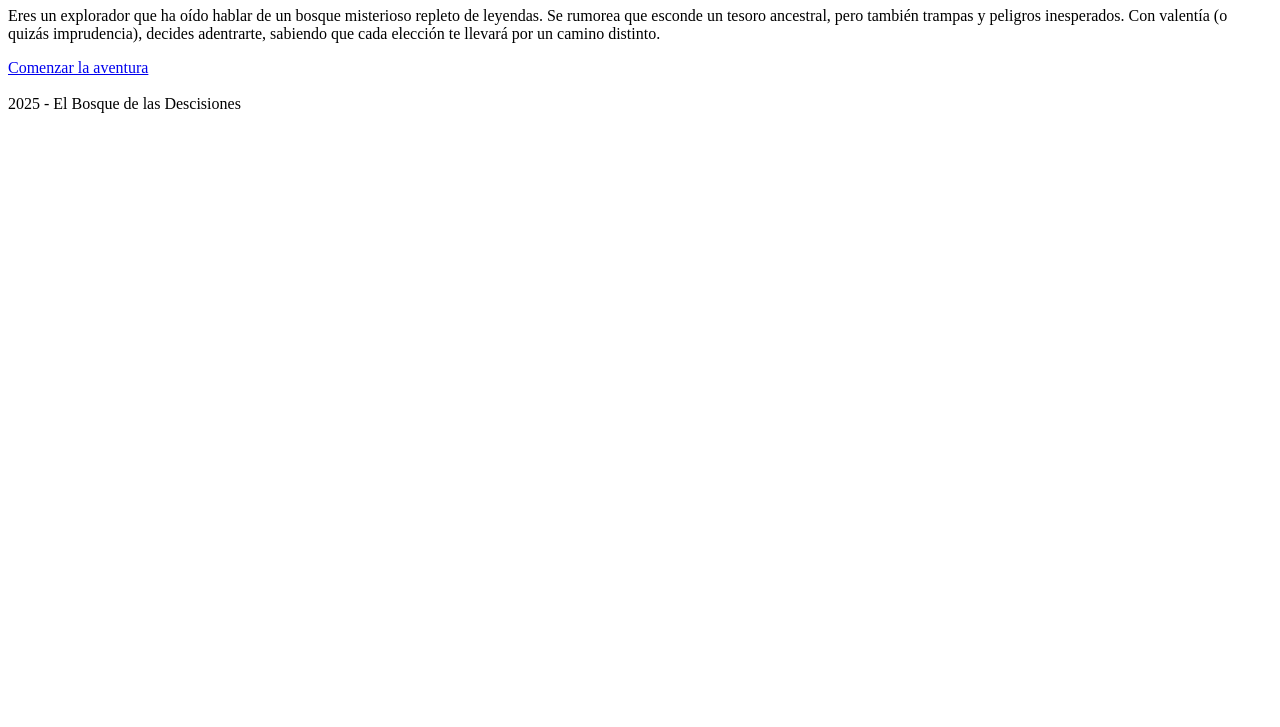
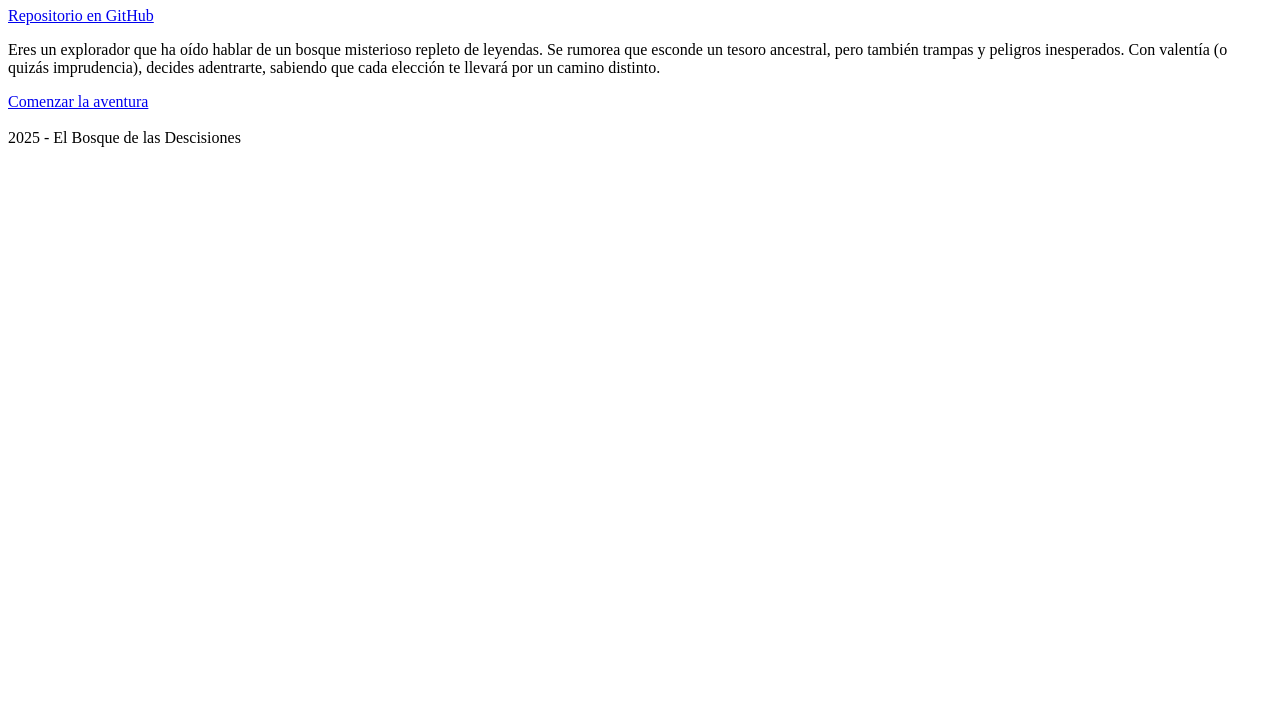
Before and after one commit to AngelEsquit/Lab3-Web, a plain HTML site: page index.html in a window 1280 px wide. Shown: the part 73-800 px from the top of the page. Drawn offline with Linux system fonts and the light colour scheme.

Commit message:
Update index.html

```diff
--- a/index.html
+++ b/index.html
@@ -7,6 +7,7 @@
 <body>
     <header>
             <h1>El Bosque de las Decisiones</h1>
+            <a href="https://github.com/AngelEsquit/Lab3-Web.git">Repositorio en GitHub</a>
     </header>
     <p>Eres un explorador que ha oído hablar de un bosque misterioso repleto de leyendas. Se rumorea que esconde un tesoro ancestral, pero también trampas y peligros inesperados. Con valentía (o quizás imprudencia), decides adentrarte, sabiendo que cada elección te llevará por un camino distinto.</p>
     <a href="./A/A.html">Comenzar la aventura</a>
```
